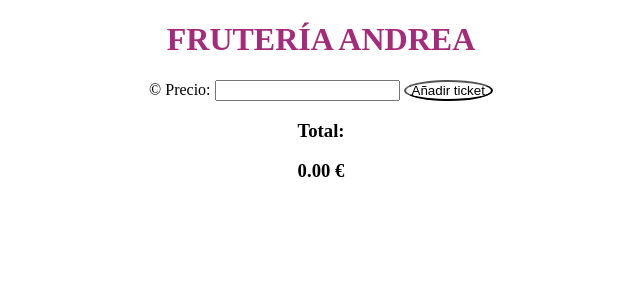
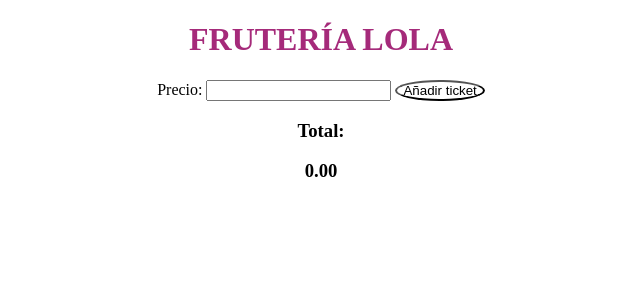
Before and after one commit to Andreapf13/LOGO_OnBoarding, a Svelte app: page / in a window 1280 px wide. Shown: the top 300 px of the page, without its empty margins (319-959 px from the left). Built offline with nearby package versions, Linux system fonts and the light colour scheme.

Commit message:
fix:Alert change every 5 tickets instead of the fifth

```diff
--- a/src/App.svelte
+++ b/src/App.svelte
@@ -4,11 +4,10 @@
 
 let tickets = [];
 let total = 0;
-  let ticketcount = 0;
+
 
 function handleAddTicket(event) {
   tickets = [...tickets, event.detail];
-    ticketcount = tickets.lenght
 }
 
 function handlePriceChange(event) {
@@ -22,15 +21,16 @@
 }
 
 $: total = tickets.reduce((acc, ticket) => acc + ticket.price, 0);
-  $: if (ticketcount === 5) {
-        alert("¡Ya hay 5 tickets en la lista!");
+$: if (tickets.length % 5 === 0) {
+    alert(`¡Revisar caja! ${tickets.length} tickets añadidos`);
   }
+
 </script>
 
-<h1>FRUTERÍA ANDREA</h1>
+<h1>FRUTERÍA LOLA</h1>
 
 <TicketForm on:addTicket={handleAddTicket} />
 <TicketTable on:priceChange={handlePriceChange} {tickets} {total} />
 
 <h3>Total:</h3>
-<h3>{total.toFixed(2)} €</h3>
+<h3>{total.toFixed(2)} </h3>
--- a/src/TicketForm.svelte
+++ b/src/TicketForm.svelte
@@ -17,8 +17,7 @@
 </script>
 
 <form on:submit|preventDefault={handleSubmit}>
-    <label
-        >© Precio:
+    <label> Precio:
         <input type="number" bind:value={price} />
     </label>
 
--- a/src/main.js
+++ b/src/main.js
@@ -4,4 +4,4 @@ const app = new App({
     target: document.body,
 });
 
-export default app;
+export default app;s
```
Lines whose indentation alone changed are shown as unchanged.
